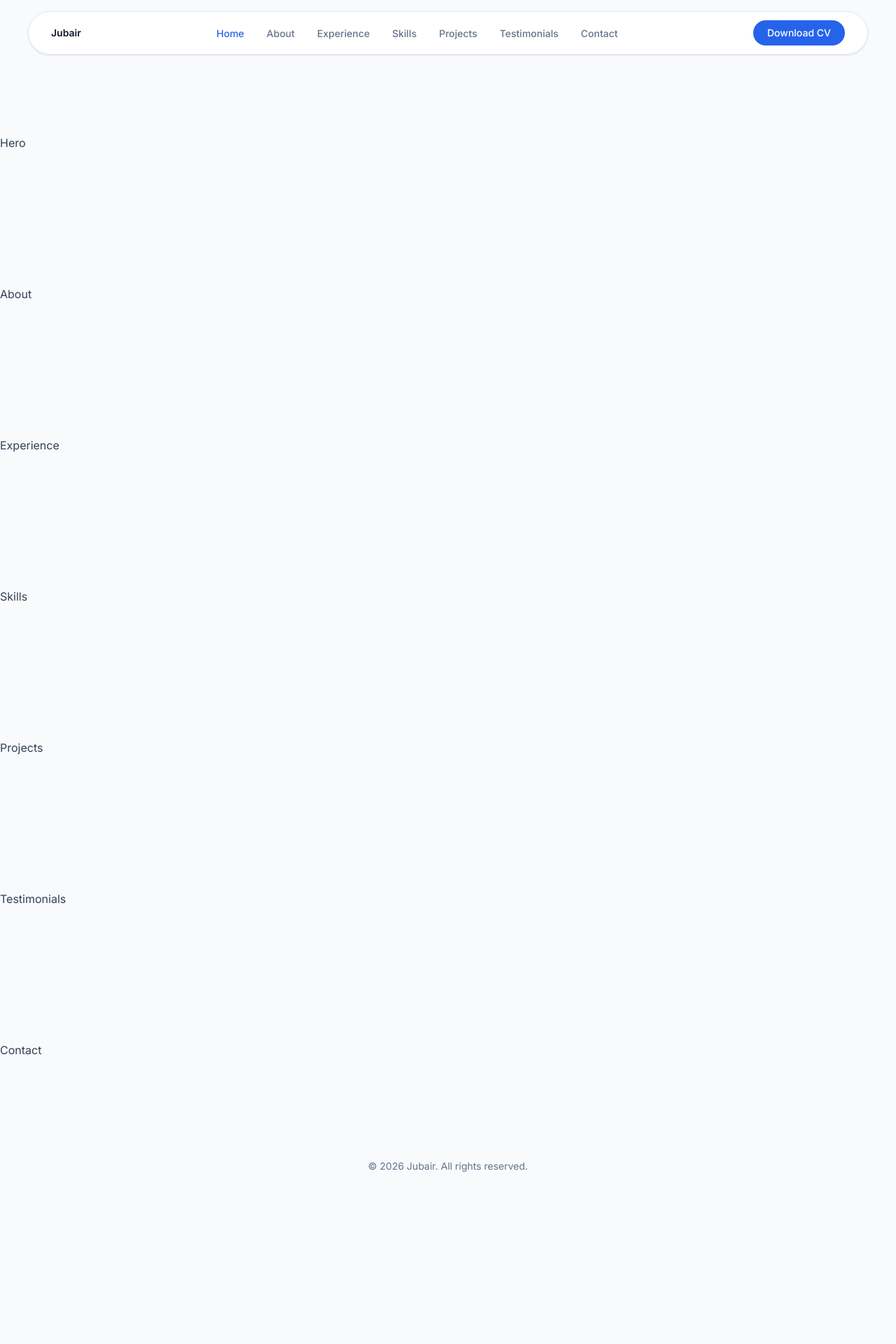
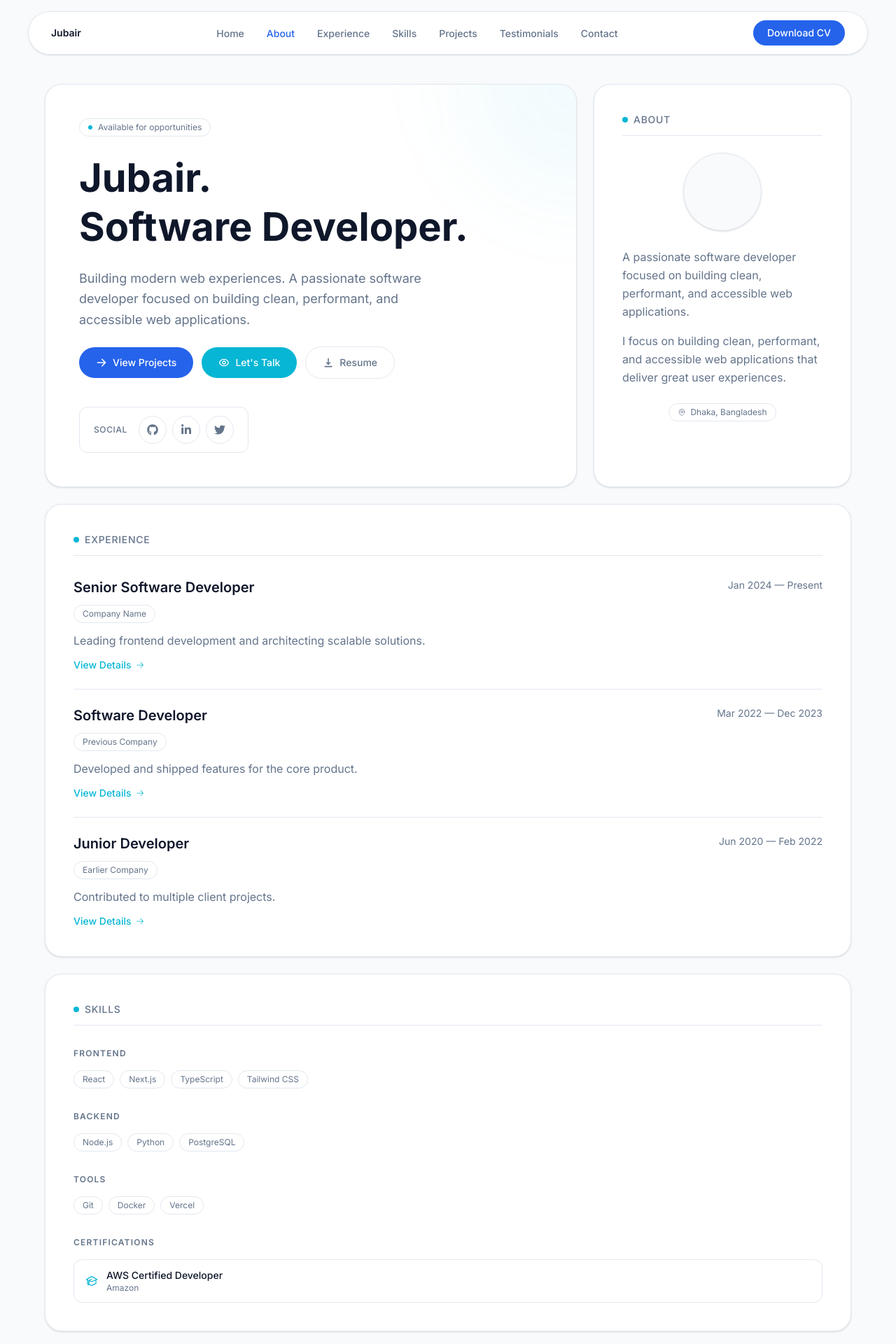
Before and after one commit to jubairalamdev/jubair-codes, a Next.js app: page / in a window 1280 px wide. Shown: the top 1920 px of the page at 70% size. Before the commit the page ends 1724 px from the top, so only its background shows below. Built offline with nearby package versions, Linux system fonts and the light colour scheme.

Commit message:
feat: add shared components and core sections (Hero, About, Experience, Skills)

```diff
--- a/src/app/page.js
+++ b/src/app/page.js
@@ -1,27 +1,21 @@
+import Container from "@/components/shared/Container";
+import Hero from "@/components/sections/Hero";
+import About from "@/components/sections/About";
+import Experience from "@/components/sections/Experience";
+import Skills from "@/components/sections/Skills";
+
 export default function Home() {
   return (
-    <>
-      <section id="hero" className="py-24">
-        Hero
-      </section>
-      <section id="about" className="py-24">
-        About
-      </section>
-      <section id="experience" className="py-24">
-        Experience
-      </section>
-      <section id="skills" className="py-24">
-        Skills
-      </section>
-      <section id="projects" className="py-24">
-        Projects
-      </section>
-      <section id="testimonials" className="py-24">
-        Testimonials
-      </section>
-      <section id="contact" className="py-24">
-        Contact
-      </section>
-    </>
+    <Container className="flex flex-col gap-6 py-6">
+      <div className="grid grid-cols-1 gap-6 lg:grid-cols-3">
+        <div className="lg:col-span-2">
+          <Hero />
+        </div>
+        <About />
+      </div>
+
+      <Experience />
+      <Skills />
+    </Container>
   );
 }
--- /dev/null
+++ b/src/components/sections/About.js
@@ -0,0 +1,31 @@
+import { HiOutlineMapPin } from "react-icons/hi2";
+import SectionHeader from "@/components/shared/SectionHeader";
+import Badge from "@/components/shared/Badge";
+import personalInfo from "@/data/personal-info.json";
+
+export default function About() {
+  return (
+    <section
+      id="about"
+      className="flex flex-col gap-6 rounded-3xl border border-border bg-white p-10 shadow-sm"
+    >
+      <SectionHeader title="About" />
+
+      <div className="flex flex-col items-center gap-6">
+        <div className="h-28 w-28 rounded-full border border-border bg-bg-subtle shadow-sm" />
+
+        <div className="flex flex-col gap-4 text-left">
+          <p className="text-base leading-relaxed text-secondary">
+            {personalInfo.bio}
+          </p>
+          <p className="text-base leading-relaxed text-secondary">
+            I focus on building clean, performant, and accessible web
+            applications that deliver great user experiences.
+          </p>
+        </div>
+
+        <Badge icon={HiOutlineMapPin}>{personalInfo.location}</Badge>
+      </div>
+    </section>
+  );
+}
--- /dev/null
+++ b/src/components/sections/Experience.js
@@ -0,0 +1,45 @@
+import { HiArrowRight } from "react-icons/hi2";
+import SectionHeader from "@/components/shared/SectionHeader";
+import Badge from "@/components/shared/Badge";
+import experience from "@/data/experience.json";
+
+export default function Experience() {
+  return (
+    <section
+      id="experience"
+      className="rounded-3xl border border-border bg-white p-10 shadow-sm"
+    >
+      <SectionHeader title="Experience" />
+
+      <div className="mt-8 flex flex-col divide-y divide-border">
+        {experience.map((item) => (
+          <div key={item.id} className="flex flex-col gap-3 py-6 first:pt-0 last:pb-0">
+            <div className="flex items-start justify-between gap-4">
+              <h3 className="text-card font-semibold text-black">
+                {item.role}
+              </h3>
+              <span className="shrink-0 text-sm text-secondary">
+                {item.period}
+              </span>
+            </div>
+
+            <div className="flex flex-wrap gap-2">
+              <Badge>{item.company}</Badge>
+            </div>
+
+            <p className="max-w-2xl text-base leading-relaxed text-secondary">
+              {item.description}
+            </p>
+
+            <a
+              href="#"
+              className="inline-flex items-center gap-1.5 text-sm font-medium text-accent transition-colors hover:text-accent-hover"
+            >
+              View Details <HiArrowRight className="text-xs" />
+            </a>
+          </div>
+        ))}
+      </div>
+    </section>
+  );
+}
--- /dev/null
+++ b/src/components/sections/Hero.js
@@ -0,0 +1,75 @@
+"use client";
+
+import { HiArrowRight, HiOutlineEye, HiDownload } from "react-icons/hi";
+import { FaGithub, FaLinkedinIn, FaTwitter } from "react-icons/fa";
+import personalInfo from "@/data/personal-info.json";
+import Button from "@/components/shared/Button";
+import SocialButton from "@/components/shared/SocialButton";
+
+const socials = [
+  { href: "https://github.com/jubair", icon: FaGithub, label: "GitHub" },
+  {
+    href: "https://linkedin.com/in/jubair",
+    icon: FaLinkedinIn,
+    label: "LinkedIn",
+  },
+  { href: "https://twitter.com/jubair", icon: FaTwitter, label: "Twitter" },
+];
+
+export default function Hero() {
+  return (
+    <section
+      id="hero"
+      className="relative overflow-hidden rounded-3xl border border-border bg-white p-12 shadow-sm"
+    >
+      <div className="pointer-events-none absolute -top-40 -right-40 h-80 w-80 rounded-full bg-accent/5 blur-3xl" />
+
+      <div className="relative flex flex-col items-start gap-6">
+        <span className="inline-flex items-center gap-2 rounded-full border border-border px-3 py-1 text-xs text-secondary">
+          <span className="h-1.5 w-1.5 rounded-full bg-accent" />
+          Available for opportunities
+        </span>
+
+        <h1 className="max-w-3xl text-hero font-bold text-black leading-tight">
+          {personalInfo.name}.<br />
+          {personalInfo.title}.
+        </h1>
+
+        <p className="max-w-lg text-lg leading-relaxed text-secondary">
+          {personalInfo.tagline}. {personalInfo.bio}
+        </p>
+
+        <div className="flex flex-wrap items-center gap-3">
+          <Button href="#projects" icon={HiArrowRight}>
+            View Projects
+          </Button>
+          <Button
+            href="#contact"
+            variant="secondary"
+            icon={HiOutlineEye}
+          >
+            Let&apos;s Talk
+          </Button>
+          <Button
+            href={personalInfo.resumeUrl}
+            variant="outline"
+            icon={HiDownload}
+          >
+            Resume
+          </Button>
+        </div>
+
+        <div className="mt-4 flex items-center gap-4 rounded-xl border border-border px-5 py-3">
+          <span className="text-xs font-medium text-secondary uppercase tracking-wider">
+            Social
+          </span>
+          <div className="flex items-center gap-2">
+            {socials.map((s) => (
+              <SocialButton key={s.label} {...s} />
+            ))}
+          </div>
+        </div>
+      </div>
+    </section>
+  );
+}
--- /dev/null
+++ b/src/components/sections/Skills.js
@@ -0,0 +1,54 @@
+import { HiOutlineAcademicCap } from "react-icons/hi2";
+import SectionHeader from "@/components/shared/SectionHeader";
+import Badge from "@/components/shared/Badge";
+import skills from "@/data/skills.json";
+
+export default function Skills() {
+  return (
+    <section
+      id="skills"
+      className="rounded-3xl border border-border bg-white p-10 shadow-sm"
+    >
+      <SectionHeader title="Skills" />
+
+      <div className="mt-8 flex flex-col gap-8">
+        {skills.categories.map((category) => (
+          <div key={category.name}>
+            <h3 className="mb-4 text-xs font-semibold text-secondary uppercase tracking-widest">
+              {category.name}
+            </h3>
+            <div className="flex flex-wrap gap-2">
+              {category.skills.map((skill) => (
+                <Badge key={skill.name}>{skill.name}</Badge>
+              ))}
+            </div>
+          </div>
+        ))}
+
+        {skills.certifications.length > 0 && (
+          <div>
+            <h3 className="mb-4 text-xs font-semibold text-secondary uppercase tracking-widest">
+              Certifications
+            </h3>
+            <div className="flex flex-col gap-3">
+              {skills.certifications.map((cert) => (
+                <div
+                  key={cert.name}
+                  className="flex items-center gap-3 rounded-xl border border-border px-4 py-3"
+                >
+                  <HiOutlineAcademicCap className="text-lg text-accent" />
+                  <div>
+                    <p className="text-sm font-medium text-black">
+                      {cert.name}
+                    </p>
+                    <p className="text-xs text-secondary">{cert.issuer}</p>
+                  </div>
+                </div>
+              ))}
+            </div>
+          </div>
+        )}
+      </div>
+    </section>
+  );
+}
--- /dev/null
+++ b/src/components/shared/Badge.js
@@ -0,0 +1,10 @@
+export default function Badge({ children, icon: Icon, className = "" }) {
+  return (
+    <span
+      className={`inline-flex items-center gap-1.5 rounded-full border border-border px-3 py-1 text-xs text-secondary ${className}`}
+    >
+      {Icon && <Icon className="text-xs" />}
+      {children}
+    </span>
+  );
+}
--- /dev/null
+++ b/src/components/shared/Button.js
@@ -0,0 +1,36 @@
+export default function Button({
+  children,
+  variant = "primary",
+  href,
+  icon: Icon,
+  className = "",
+  ...props
+}) {
+  const base =
+    "inline-flex items-center justify-center gap-2 rounded-full px-6 py-3 text-sm font-medium transition-colors";
+
+  const variants = {
+    primary: "bg-primary text-white hover:bg-primary-hover",
+    secondary: "bg-accent text-white hover:bg-accent-hover",
+    outline:
+      "border border-border text-secondary hover:border-secondary hover:text-black",
+  };
+
+  const classes = `${base} ${variants[variant]} ${className}`;
+
+  if (href) {
+    return (
+      <a href={href} className={classes} {...props}>
+        {Icon && <Icon className="text-base" />}
+        {children}
+      </a>
+    );
+  }
+
+  return (
+    <button className={classes} {...props}>
+      {Icon && <Icon className="text-base" />}
+      {children}
+    </button>
+  );
+}
--- /dev/null
+++ b/src/components/shared/SectionHeader.js
@@ -0,0 +1,19 @@
+import { HiMiniAcademicCap } from "react-icons/hi2";
+
+export default function SectionHeader({ title, icon: Icon }) {
+  return (
+    <div className="flex flex-col gap-3">
+      <div className="flex items-center gap-2">
+        {Icon ? (
+          <Icon className="text-lg text-accent" />
+        ) : (
+          <span className="h-2 w-2 rounded-full bg-accent" />
+        )}
+        <span className="text-sm font-medium text-secondary uppercase tracking-wider">
+          {title}
+        </span>
+      </div>
+      <div className="h-px w-full bg-border" />
+    </div>
+  );
+}
--- /dev/null
+++ b/src/components/shared/SocialButton.js
@@ -0,0 +1,13 @@
+export default function SocialButton({ href, icon: Icon, label }) {
+  return (
+    <a
+      href={href}
+      target="_blank"
+      rel="noopener noreferrer"
+      aria-label={label}
+      className="flex h-10 w-10 items-center justify-center rounded-full border border-border text-secondary transition-colors hover:border-secondary hover:text-black"
+    >
+      <Icon className="text-base" />
+    </a>
+  );
+}
```
Also changed, not shown: 1 other file (tests, documents, lock files or other folders).
